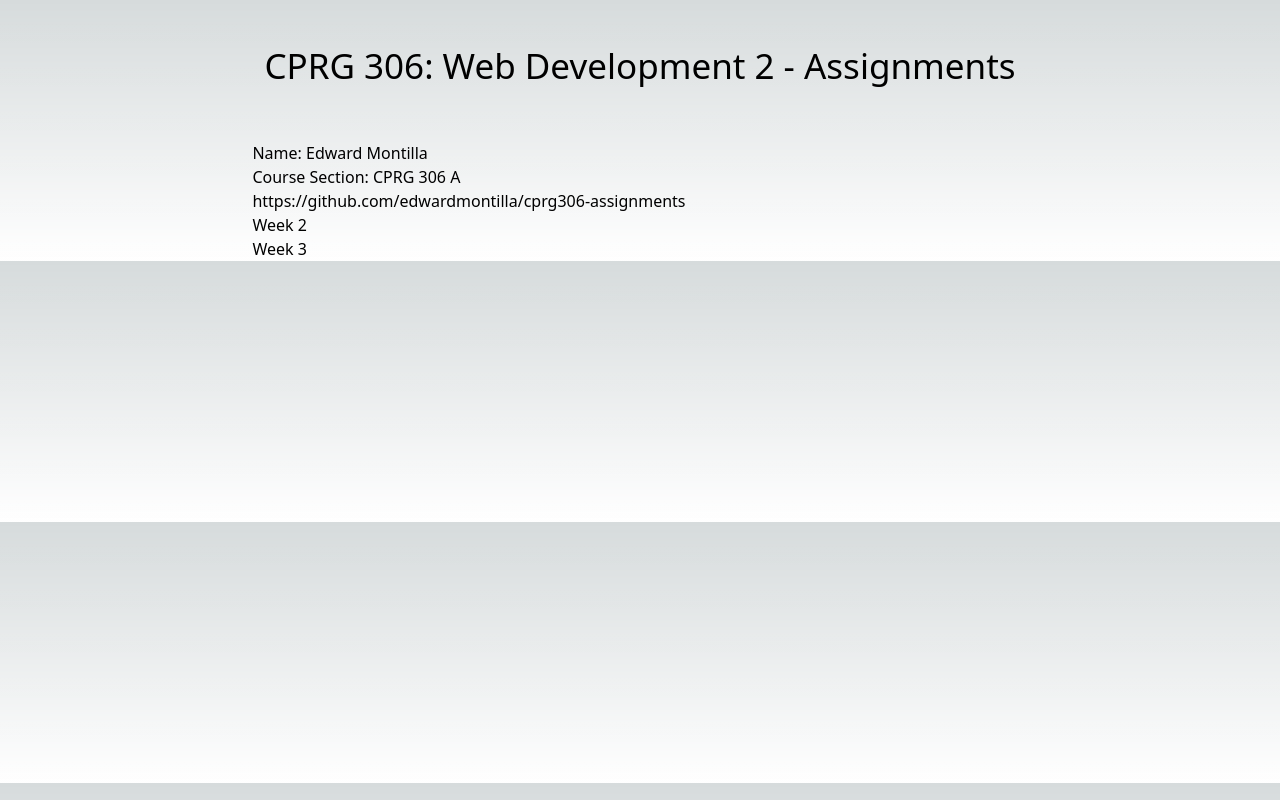
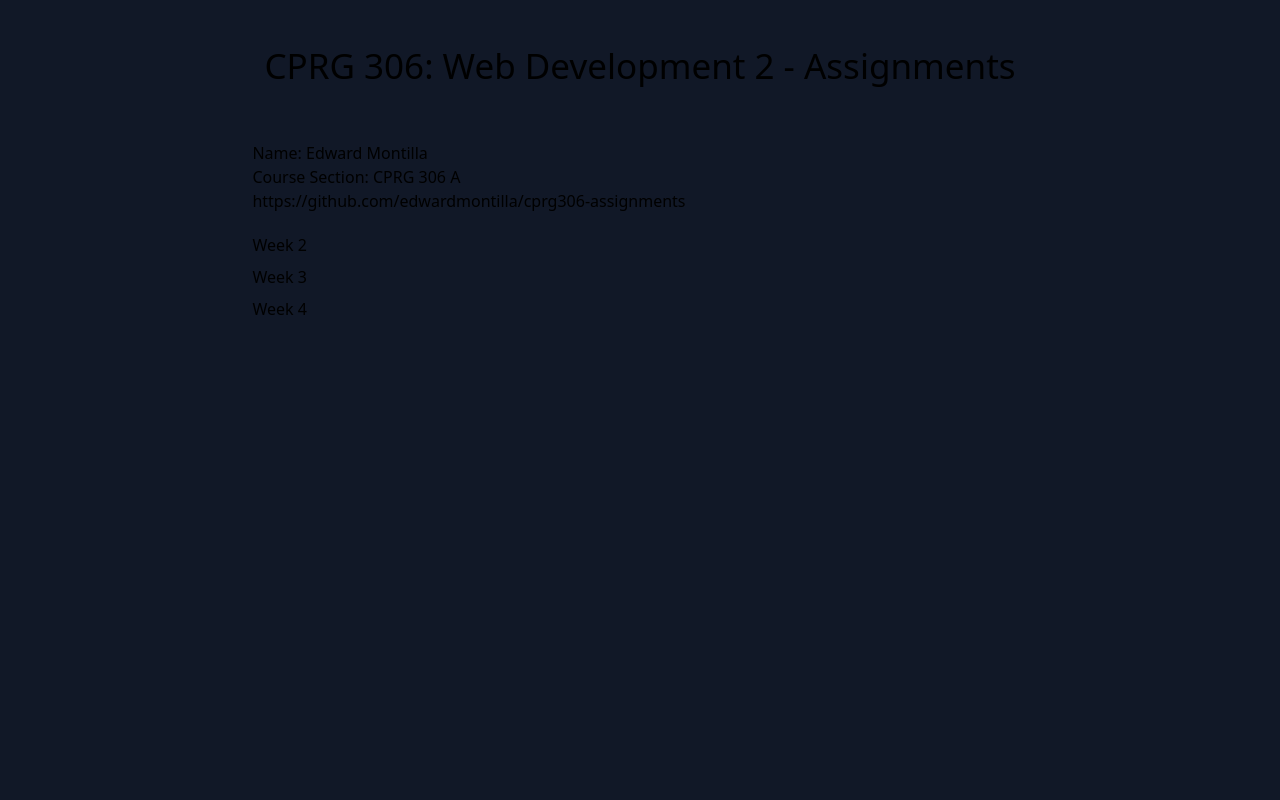
Before and after one commit to edwardmontilla/cprg306-assignments, a Next.js app: page / in a window 1280 px wide. Built offline with nearby package versions, Linux system fonts and the light colour scheme.

Commit message:
super update

```diff
--- a/app/page.js
+++ b/app/page.js
@@ -2,7 +2,7 @@ import Link from "next/link";
 
 export default function Page() {
   return (
-    <main>
+    <main class="h-screen bg-gray-900">
 
       <div class="flex font-sans justify-center">
         <div>
@@ -14,14 +14,23 @@ export default function Page() {
           <p> Name: Edward Montilla</p>
           <p> Course Section: CPRG 306 A</p>
 
-          <Link href="https://github.com/edwardmontilla/cprg306-assignments">https://github.com/edwardmontilla/cprg306-assignments</Link>
+          <div class="hover:underline underline-offset-2">
+            <Link href="https://github.com/edwardmontilla/cprg306-assignments">https://github.com/edwardmontilla/cprg306-assignments</Link>
+          </div>
 
-          <ul>
-            <Link href="/week2">{"\n"}Week 2</Link>
-          </ul>
-          <ul>
-          <Link href="/week3">{"\n"}Week 3</Link>
-          </ul>
+          <div class="flex-container mt-5">
+
+            <ul class="mb-2 hover:underline underline-offset-2">
+              <Link href="/week2">{"\n"}Week 2</Link>
+            </ul>
+            <ul class="mb-2 hover:underline underline-offset-2">
+              <Link href="/week3">{"\n"}Week 3</Link>
+            </ul>
+            <ul class="mb-2 hover:underline underline-offset-2">
+              <Link href="/week4">{"\n"}Week 4</Link>
+            </ul>
+
+          </div>
 
         </div>
 
--- a/app/week2/page.js
+++ b/app/week2/page.js
@@ -2,7 +2,7 @@ import Link from "next/link";
 
 export default function Page() {
     return (
-        <main>
+        <main class="h-screen bg-gray-900">
 
             <div class="flex font-sans justify-center">
                 <div>
@@ -13,8 +13,15 @@ export default function Page() {
                     <p> Name: Edward Montilla</p>
                     <p> Course Section: CPRG 306 A</p>
 
-                    <Link href="https://github.com/edwardmontilla/cprg306-assignments">https://github.com/edwardmontilla/cprg306-assignments</Link>
+                    <div class="hover:underline underline-offset-2">
+                        <Link href="https://github.com/edwardmontilla/cprg306-assignments">https://github.com/edwardmontilla/cprg306-assignments</Link>
+                    </div>
 
+                </div>
+
+                <div class="absolute left-9 top-9">
+                    <button class="text-xs text-white bg-cyan-600 border-2 border-cyan-500 h-8 w-13 max-w-s m-3 py-1 px-3 rounded-lg hover:bg-cyan-700">
+                        <Link href="/">Home</Link></button>
                 </div>
 
             </div>
--- a/app/week3/page.js
+++ b/app/week3/page.js
@@ -16,8 +16,8 @@ export default function Page() {
             </div>
 
             <div class="absolute left-9 top-9">
-                <button class="text-xs align-middle bg-cyan-600 border-2 border-cyan-500 h-8 w-13 max-w-s m-3 p-2 rounded-lg">
-                <Link href="/">Home</Link></button>
+                <button class="text-xs text-white bg-cyan-600 border-2 border-cyan-500 h-8 w-13 max-w-s m-3 py-2 px-3 rounded-lg hover:bg-cyan-700">
+                    <Link href="/">Home</Link></button>
 
             </div>
 
```
